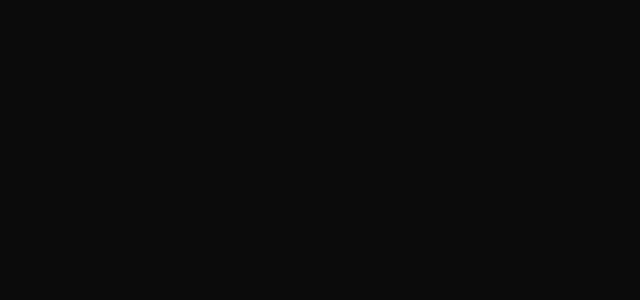
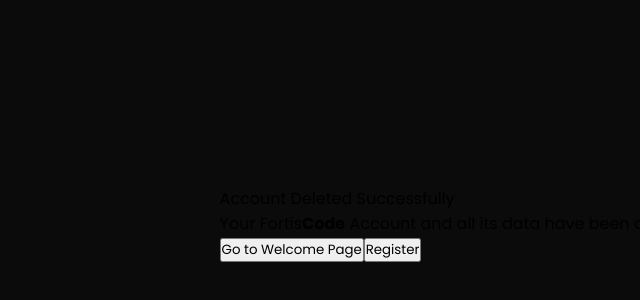
Before and after one commit to Emmanuel-Mafabi-Israel/python-fortis-code, a React (Create React App) app in the folder client-side/cryptofortis/: page /account-deleted in a window 1280 px wide. Before the commit this address had no page. Shown: the part 176-476 px from the top of the page, without its empty margins (181-821 px from the left). Built offline with nearby package versions, Linux system fonts and the light colour scheme.

Commit message:
mafabi: redirection logic fix, redundant logic removal

```diff
--- a/client-side/cryptofortis/src/App.jsx
+++ b/client-side/cryptofortis/src/App.jsx
@@ -15,11 +15,13 @@
 import Notifications from './components/dashboard/Notifications';
 import TransactionHistory from './components/dashboard/TransactionHistory';
 import TransactionAction from './components/dashboard/TransactionAction';
+import AccountDeleted from './components/auth/AccountDeleted';
 
 import { AuthProvider, AuthContext } from './context/AuthContext';
 
 // ProtectedRoute
 const ProtectedRoute = ({ children }) => {
+	// automatically redirects to the login page if authentication fails...
 	const { isAuthenticated } = React.useContext(AuthContext);
 	return isAuthenticated ? children : <Navigate to="/login" />;
 };
@@ -32,6 +34,7 @@
 					<Route path="/" element={<Welcome />} />
 					<Route path="/login" element={<Login />} />
 					<Route path="/register" element={<Registration />} />
+					<Route path="/account-deleted" element={<AccountDeleted />} />
 					<Route path="/dashboard" element={
 						<ProtectedRoute>
 							<DashboardMain />
--- a/client-side/cryptofortis/src/components/auth/AccountDeleted.jsx
+++ b/client-side/cryptofortis/src/components/auth/AccountDeleted.jsx
@@ -5,3 +5,26 @@
 
     --- ACCOUNT DELETION CONFIRMATION PAGE ---
 */
+
+import React from 'react';
+import { Link } from 'react-router-dom';
+import Button from '../common/FortisButton';
+
+export default function AccountDeleted() {
+    return (
+        <div className="fortis-code-account-deleted-page">
+            <div className='fortis-code-org'>
+                <div className='fortis-code-logo'>Account Deleted Successfully</div>
+                <div className='fortis-code-subheading'>Your Fortis<b>Code</b>&nbsp;Account and all its data have been deleted.</div>
+            </div>
+            <div className="fortis-code-account-deleted-actions">
+                <Link to="/">
+                    <Button>Go to Welcome Page</Button>
+                </Link>
+                <Link to="/register">
+                    <Button>Register</Button>
+                </Link>
+            </div>
+        </div>
+    );
+};
--- a/client-side/cryptofortis/src/components/auth/Login.jsx
+++ b/client-side/cryptofortis/src/components/auth/Login.jsx
@@ -29,6 +29,7 @@
         e.preventDefault();
         setLoading(true);
         setError('');
+
         try {
             const data = await api.login({ email, password }); // login with api function
             authLogin(data.access_token)
@@ -36,6 +37,7 @@
         } catch (err) {
             setError(err.message);
         }
+
         setLoading(false);
     };
 
--- a/client-side/cryptofortis/src/components/dashboard/AccountInfo.jsx
+++ b/client-side/cryptofortis/src/components/dashboard/AccountInfo.jsx
@@ -20,12 +20,12 @@
 import { useNavigate } from 'react-router-dom';
 
 export default function AccountInfo() {
-    const [user, setUser] = useState(null);
-    const [name, setName] = useState('');
+    const [user, setUser]       = useState(null);
+    const [name, setName]       = useState('');
     const [loading, setLoading] = useState(true);
-    const [error, setError] = useState('');
-    const { token, logout } = useContext(AuthContext);
-    const navigate = useNavigate();
+    const [error, setError]     = useState('');
+    const { token, logout }     = useContext(AuthContext);
+    const navigate              = useNavigate();
 
     const fetchUserDetails = useCallback(async () => {
         setLoading(true);
@@ -70,9 +70,8 @@
         setError('');
         try {
             await api.deleteUser(token);
+            navigate('/account-deleted') // redirect to delete success page.
             logout();
-            navigate('/') // naviagte to welcome page, logging out the user
-
         } catch (err) {
             setError(err.message)
             setLoading(false);
@@ -125,7 +124,6 @@
                                 </Button>
                             </div>
                         </div>
-                        {/* Display other user details as needed */}
                     </div>
                 )}
             </div>
--- a/client-side/cryptofortis/src/components/layouts/DashboardLayout.jsx
+++ b/client-side/cryptofortis/src/components/layouts/DashboardLayout.jsx
@@ -7,16 +7,15 @@
 */
 
 import React, { useContext } from 'react';
-import { Link, useNavigate } from 'react-router-dom';
+import { Link } from 'react-router-dom';
 import { AuthContext } from '../../context/AuthContext'; // Import AuthContext
 
 export default function DashboardLayout({ children }) {
     const { logout } = useContext(AuthContext);
-    const navigate = useNavigate();
+    // const navigate   = useNavigate()
 
     const handleLogout = () => {
         logout();
-        navigate('/'); // navigate to the welcome page
     };
 
     return (
--- a/client-side/cryptofortis/src/context/AuthContext.js
+++ b/client-side/cryptofortis/src/context/AuthContext.js
@@ -15,7 +15,6 @@
     const [token, setToken] = useState(getPersistedAuthToken()); // Initialize from persisted token
     const [isAuthenticated, setIsAuthenticated] = useState(!!token);
     const navigate = useNavigate();
-
     const login = useCallback((newToken) => {
         setToken(newToken);
         setIsAuthenticated(true);
@@ -28,10 +27,8 @@
         setToken(null);
         setIsAuthenticated(false);
         removePersistedAuthToken(); // Remove the token
-        // redirect to welcome page
-        navigate("/");
-    }, [navigate]);
-
+        // setShouldNavigateToLogin(true) // for login redirection...
+    }, []);
 
     useEffect(() => {
         setIsAuthenticated(!!token)
```
Also changed, not shown: 1 other file (tests, documents, lock files or other folders).
